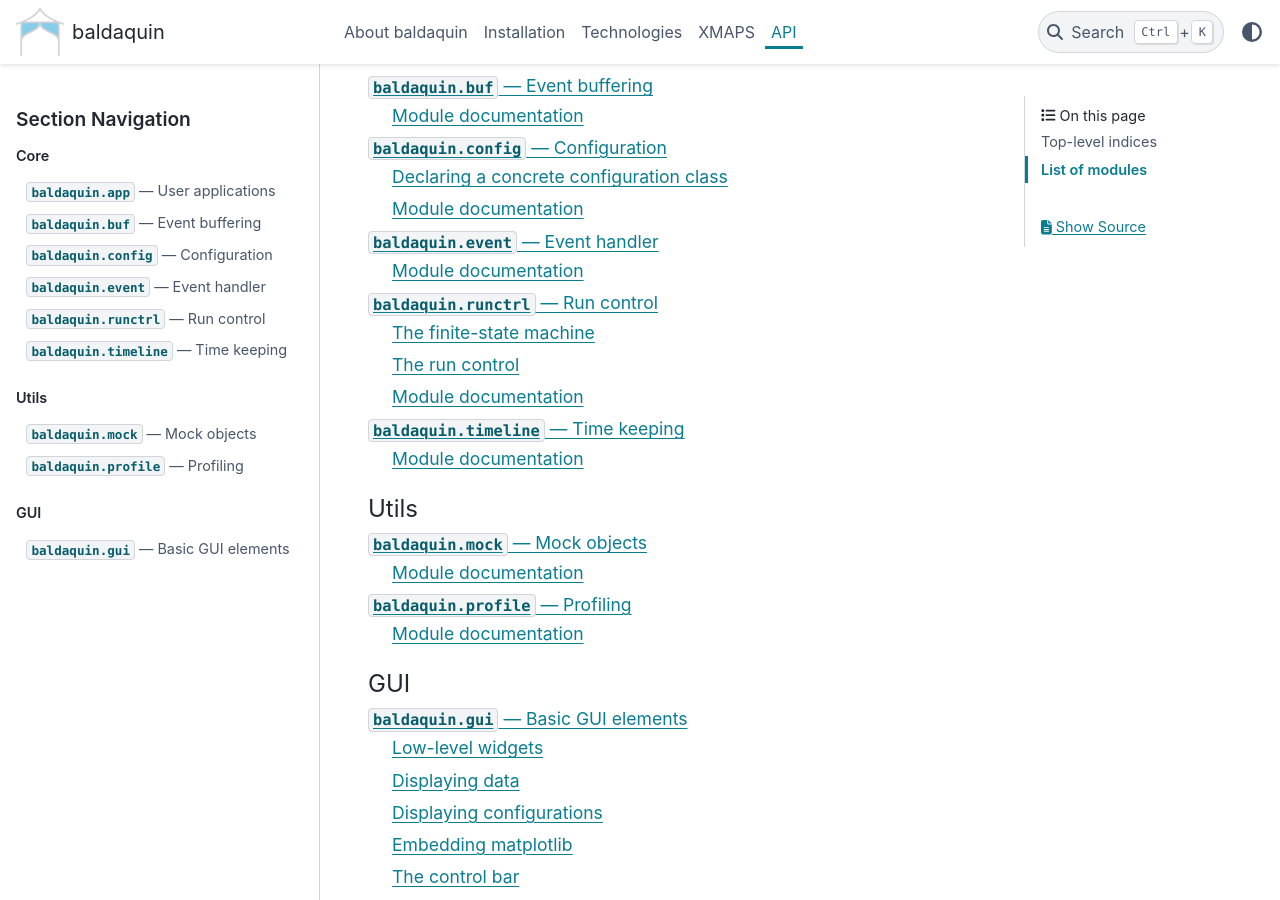
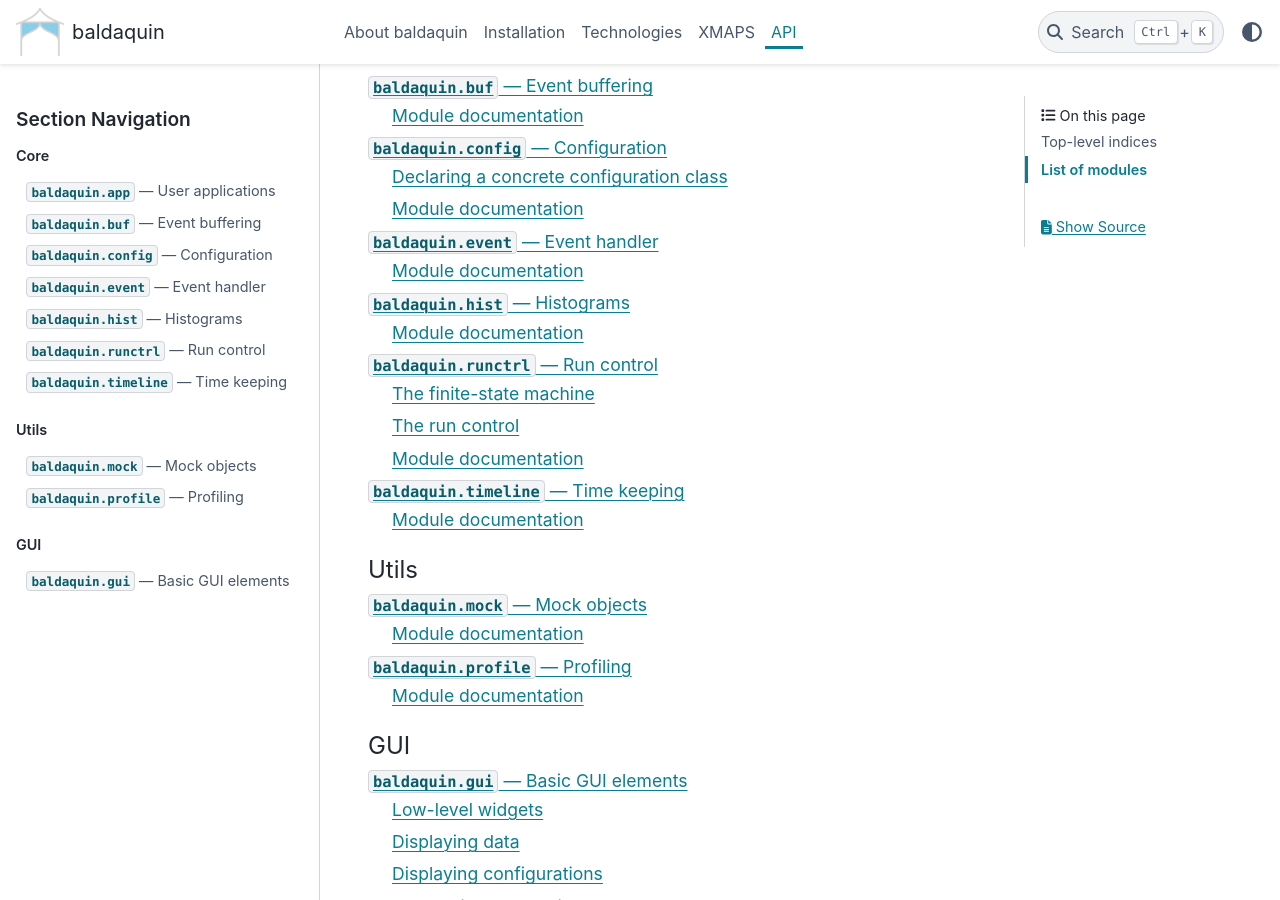
Before and after one commit to lucabaldini/baldaquin, a Sphinx documentation site: the page built from docs/api.rst, in a window 1280 px wide and 900 px high, scrolled down 505 px. Built offline with Sphinx 7.4.7 and the PyData theme 0.15.4, drawn with Linux system fonts in a browser that asks for light colours; formulas are drawn with MathJax 3.

Commit message:
Initial import.

```diff
--- a/docs/api.rst
+++ b/docs/api.rst
@@ -22,6 +22,7 @@ List of modules
    buf
    config
    event
+   hist
    runctrl
    timeline
 
--- /dev/null
+++ b/docs/hist.rst
@@ -0,0 +1,11 @@
+.. _hist:
+
+:mod:`baldaquin.hist` --- Histograms
+====================================
+
+
+
+Module documentation
+--------------------
+
+.. automodule:: baldaquin.hist
```
